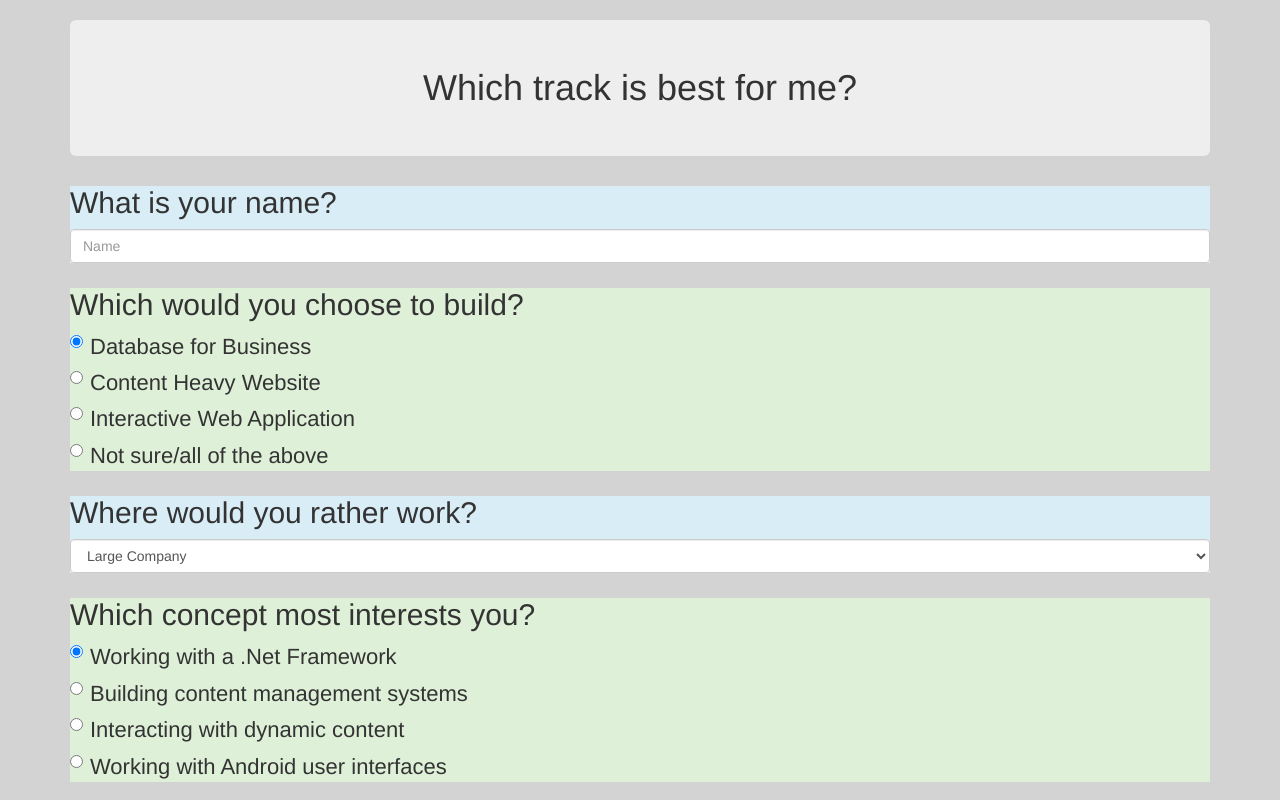
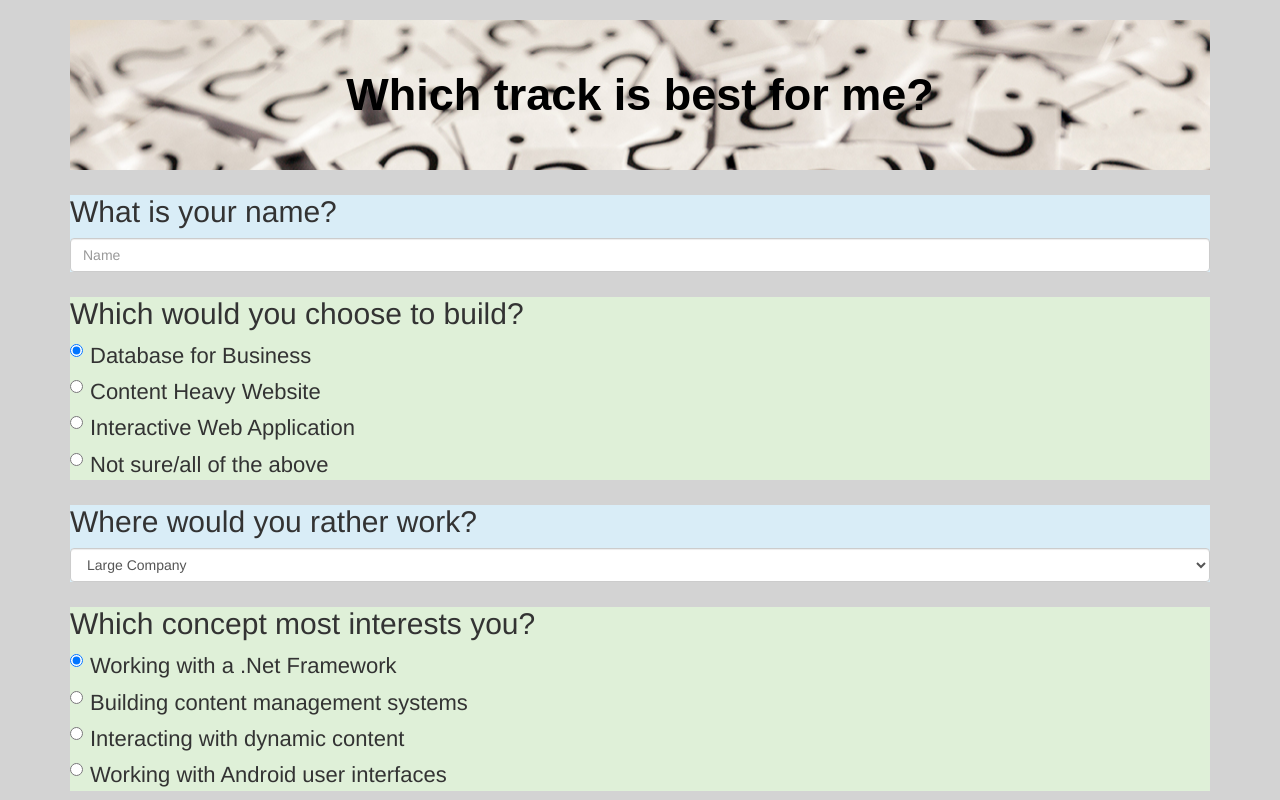
Before and after one commit to GarrettBoggs/track-suggest, a plain HTML site: page index.html in a window 1280 px wide. Shown: the top 800 px of the page. Drawn offline with Linux system fonts and the light colour scheme.

Commit message:
add custom h1 style to css

```diff
--- a/css/styles.css
+++ b/css/styles.css
@@ -4,7 +4,13 @@ body{
 }
 
 h1{
+  background: url("../img/question.jpg");
   text-align: center;
+  font-family: sans-serif;
+  font-size: 45px;
+  padding: 50px;
+  color: black;
+  font-weight: bolder;
 }
 
 h2{
--- a/index.html
+++ b/index.html
@@ -13,7 +13,7 @@
   <body>
     <form>
       <div class="container">
-        <h1 class="jumbotron">Which track is best for me?</h1>
+        <h1>Which track is best for me?</h1>
         <div div class="bg-info">
           <h2 id="warn">What is your name?</h2>
           <div class="form-group">
--- a/js/scripts.js
+++ b/js/scripts.js
@@ -82,7 +82,7 @@ var calculate = function(javaPoints, phpPoints, cPoints, rubyPoints) //calculate
     image = '<img src="./img/csharp.png" alt="picture of the C# logo">';
     $("#Cbutton").show();
   }
-  else //Ruby
+  else //Ruby (In the event of a points tie, Ruby is displayed)
   {
     result="Ruby/Rails";
     image = '<img src="./img/ruby.png" alt="picture of ruby">';
@@ -131,5 +131,4 @@ $(document).ready(function() {
     }
     event.preventDefault();
   });
-
 });
```
Also changed, not shown: img/green.jpg (added), img/paper.jpg (added), img/question.jpg (added).
